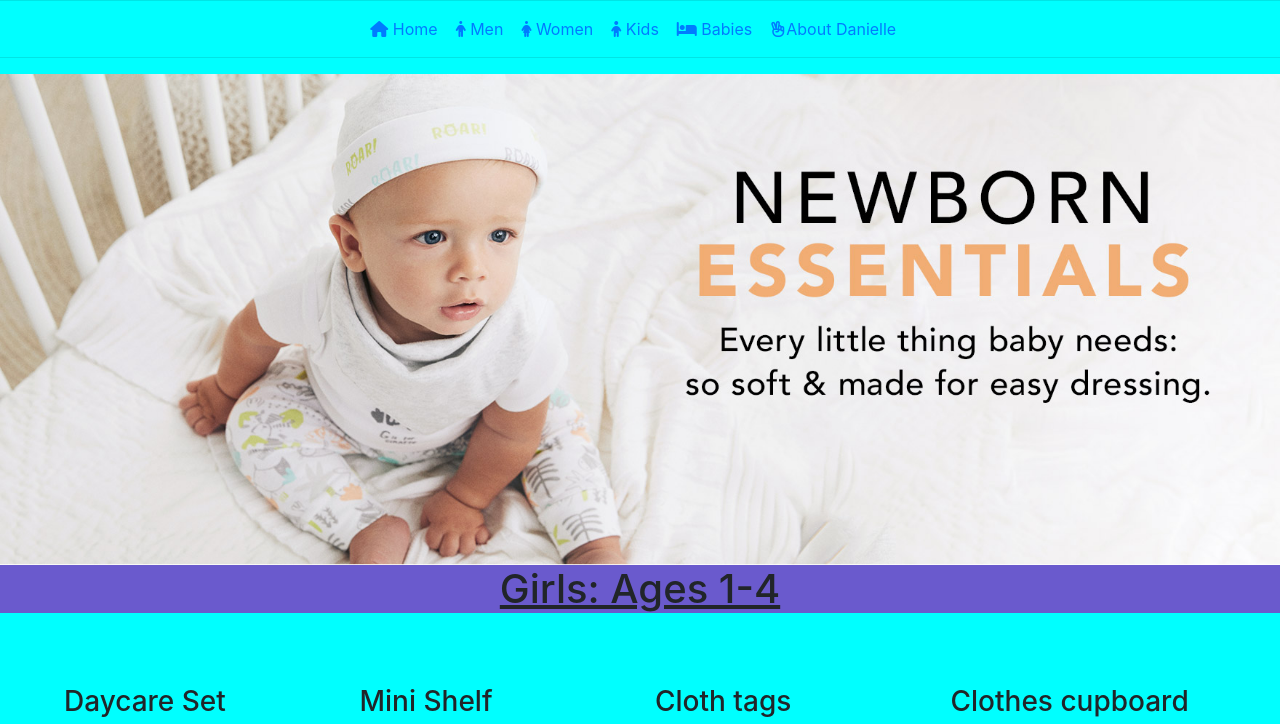
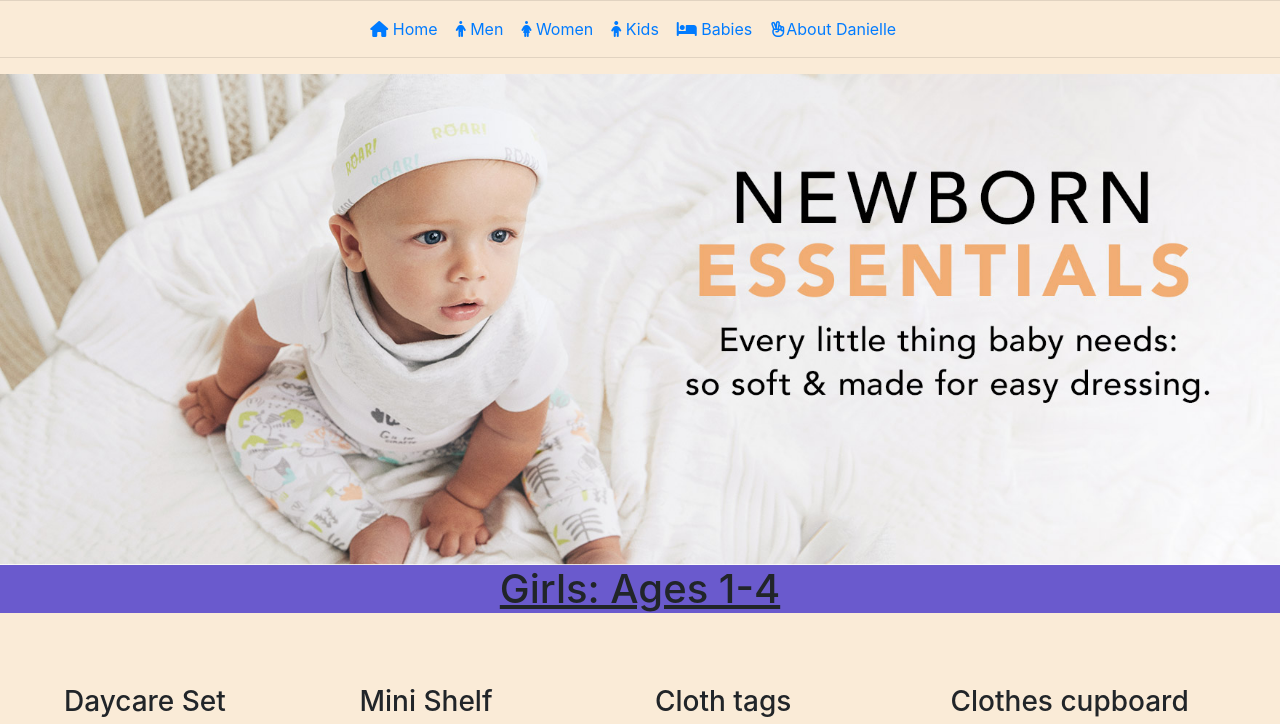
Before and after one commit to DaniA-18/Danielle, a plain HTML site: page Babies.html in a window 1280 px wide. Shown: the part 166-890 px from the top of the page. Drawn offline with nearby package versions, Linux system fonts and the light colour scheme.

Commit message:
Update Babies.html

```diff
--- a/Babies.html
+++ b/Babies.html
@@ -11,7 +11,7 @@
 Babies
 </title>
 </head>
-<body style="background-color:cyan;">
+<body style="background-color:antiquewhite;">
 <header>
 <center>
 <img src="Images/VD-LOGO.png" height="150px"  />
```
